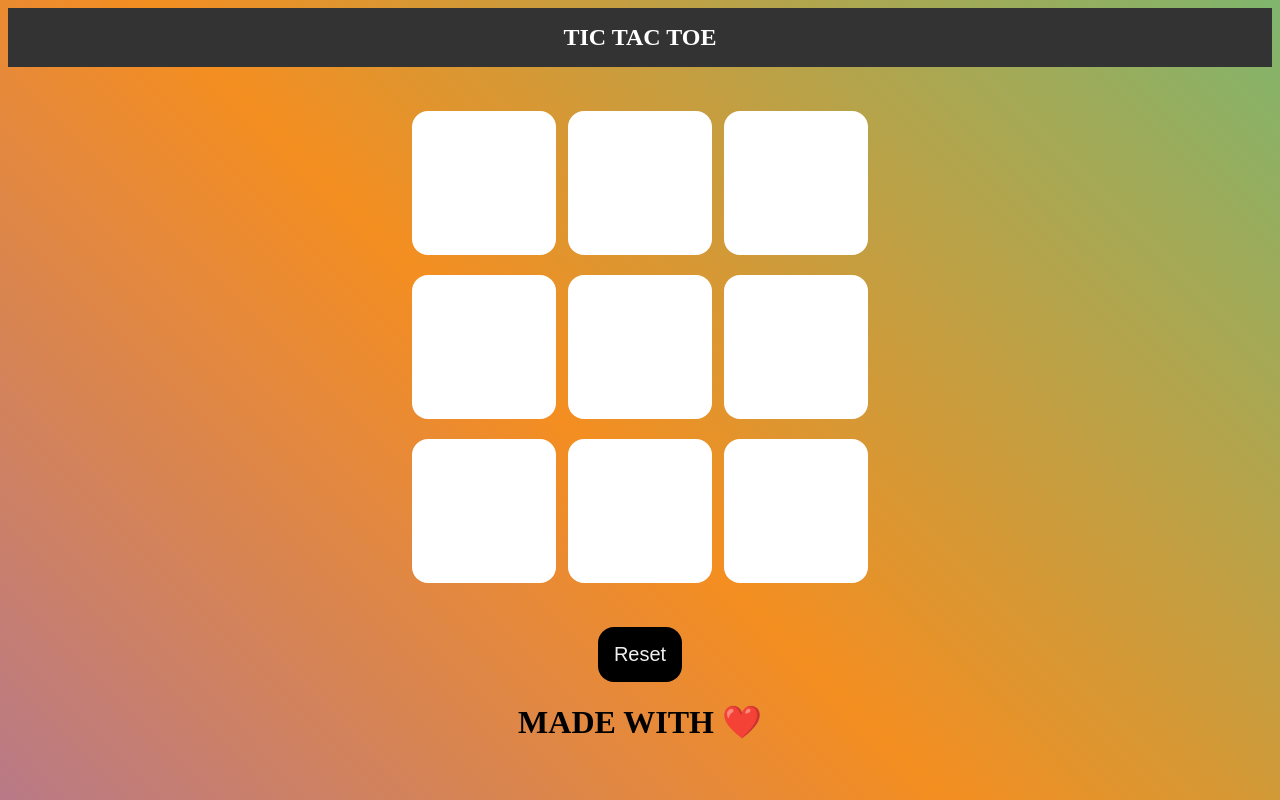
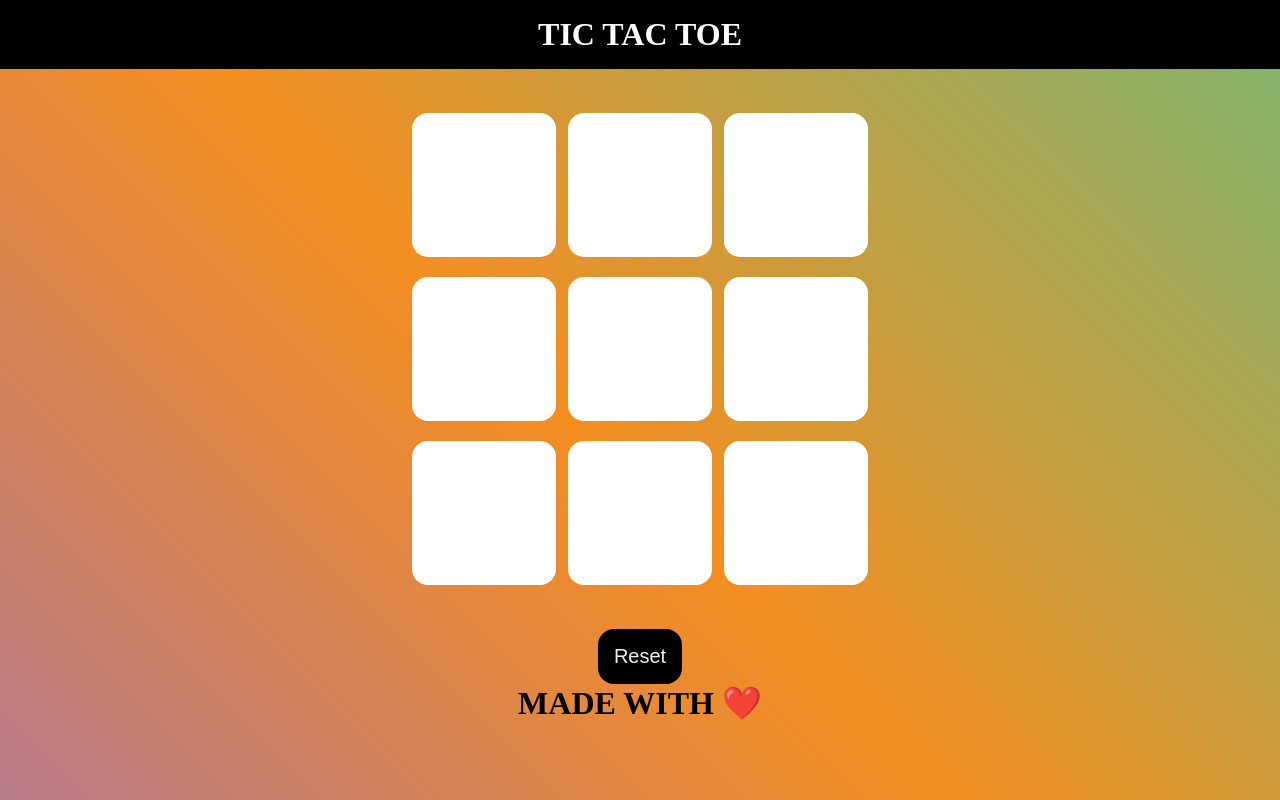
Before and after one commit to sahusateesh8737/tic-tac-toe, a plain HTML site: page index.html in a window 1280 px wide. Drawn offline with Linux system fonts and the light colour scheme.

Commit message:
some changes

```diff
--- a/style.css
+++ b/style.css
@@ -1,5 +1,5 @@
 * {
-    margin: 100;
+    margin: 0;
     padding: 0;
     box-sizing: border-box;
 }
@@ -104,11 +104,11 @@ background-color: rgb(255, 255, 255);
 
 /* Navbar styles */
 .navbar {
-    background-color: #333;
+    background-color: #000000;
     color: white;
     padding: 1rem;
     text-align: center;
-    font-size: 1.5rem;
+    font-size: 2rem;
     font-weight: bold;
 }
 
```
